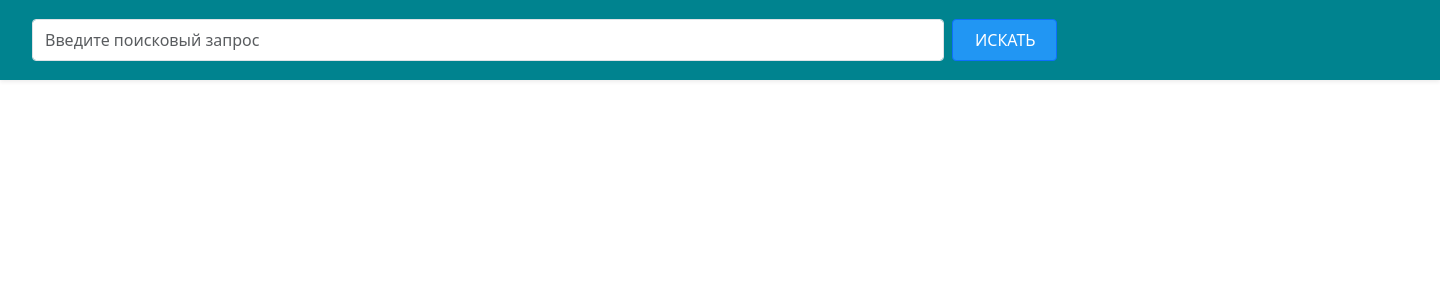
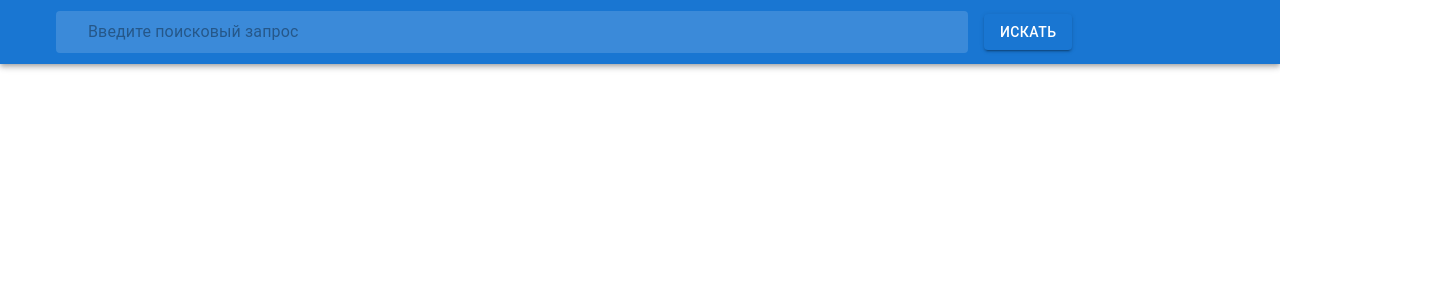
Before and after one commit to ArthurFloyd/my-app, a React (Create React App) app: page / in a window 1280 px wide. Shown: the top 300 px of the page, 1440 px wide, since content can reach past the window. Built offline with nearby package versions, Linux system fonts and the light colour scheme.

Commit message:
install MUI

```diff
--- a/package.json
+++ b/package.json
@@ -3,6 +3,11 @@
   "version": "0.1.0",
   "private": true,
   "dependencies": {
+    "@emotion/react": "^11.13.0",
+    "@emotion/styled": "^11.13.0",
+    "@fontsource/roboto": "^5.0.14",
+    "@mui/icons-material": "^5.16.7",
+    "@mui/material": "^5.16.7",
     "@testing-library/jest-dom": "^5.17.0",
     "@testing-library/react": "^13.4.0",
     "@testing-library/user-event": "^13.5.0",
--- a/public/index.html
+++ b/public/index.html
@@ -7,6 +7,8 @@
   <meta name="viewport" content="width=device-width, initial-scale=1" />
   <meta name="theme-color" content="#000000" />
   <meta name="description" content="Web site created using create-react-app" />
+  <meta name="viewport" content="initial-scale=1, width=device-width" />
+
   <link rel="apple-touch-icon" href="%PUBLIC_URL%/logo192.png" />
   <!--
       manifest.json provides metadata used when your web app is installed on a
--- a/src/App.jsx
+++ b/src/App.jsx
@@ -6,7 +6,6 @@ import './App.scss';
 const App = () => {
   return (
     <NavBar />
-
   );
 }
 
--- a/src/NavBar.jsx
+++ b/src/NavBar.jsx
@@ -1,38 +1,71 @@
-import { Button, Form } from 'react-bootstrap';
-import React, { useState } from 'react';
+import * as React from 'react';
+import { styled, alpha } from '@mui/material/styles';
+import AppBar from '@mui/material/AppBar';
+import Box from '@mui/material/Box';
+import Toolbar from '@mui/material/Toolbar';
+import InputBase from '@mui/material/InputBase';
+import Stack from '@mui/material/Stack';
+import Button from '@mui/material/Button';
+// import { grey } from '@mui/material/colors';
+import shadows from '@mui/material/styles/shadows';
+import { light } from '@mui/material/styles/createPalette';
 
-// import repos from './const';
+const Search = styled('div')(({ theme }) => ({
+  position: 'relative',
+  borderRadius: theme.shape.borderRadius,
+  backgroundColor: alpha(theme.palette.common.white, 0.15),
+  '&:hover': {
+    backgroundColor: alpha(theme.palette.common.white, 0.25),
+  },
+  marginRight: theme.spacing(2),
+  marginLeft: 32,
+  width: 912,
+}));
 
 
-// const searchRepo = () => {
-//   // const response = repos.map((repo) => repo === value);
-//   console.log(value)
-// }
+const StyledInputBase = styled(InputBase)(({ theme }) => ({
+  color: shadows,
+  // vertical padding + font size from searchIcon
+  // paddingLeft: 20,
+  // transition: theme.transitions.create('width'),
+  backgroundColor: light,
+  width: '100%',
+  // width: 912,
+  height: 42,
+  // top: 19,
+  marginLeft: 32,
+  // gap: 0,
+  // borderRadius: 4,
+  // opacity: 0,
+}
+));
 
 const NavBar = () => {
 
-  const [value, setValue] = useState('');
-  // console.log(value)
-
-  // const searchRepo = (e) => {
-  //   console.log(e.target.value)
-  // }
+  const [value, setValue] = React.useState('');
 
   return (
-    <nav className="shadow-sm navbar navbar-expand-lg navbar-light">
-      <Form className="d-flex">
-        <Form.Control
-          type="search"
-          placeholder="Введите поисковый запрос"
-          className="me-2"
-          aria-label="Search"
-          value={value}
-          onChange={(e) => setValue(e.target.value)}
-        />
-        <Button variant="primary" className="btn" onClick={() => console.log(value)}>ИСКАТЬ</Button>
-      </Form>
-    </nav >
-  )
+    <Box sx={{ flexGrow: 1 }}>
+      <AppBar position="static">
+        <Toolbar>
+          <Search>
+            <StyledInputBase
+              placeholder="Введите поисковый запрос"
+              inputProps={{ 'aria-label': 'search' }}
+              value={value}
+              onChange={(e) => setValue(e.target.value)}
+            />
+          </Search>
+          <Stack spacing={2} direction="row">
+            <Button variant="contained" onClick={() => console.log(value)}>ИСКАТЬ</Button>
+          </Stack>
+
+
+        </Toolbar>
+      </AppBar>
+
+    </Box >
+  );
 }
 
-export default NavBar;
+export default NavBar
```
Also changed, not shown: 1 other file (tests, documents, lock files or other folders).
